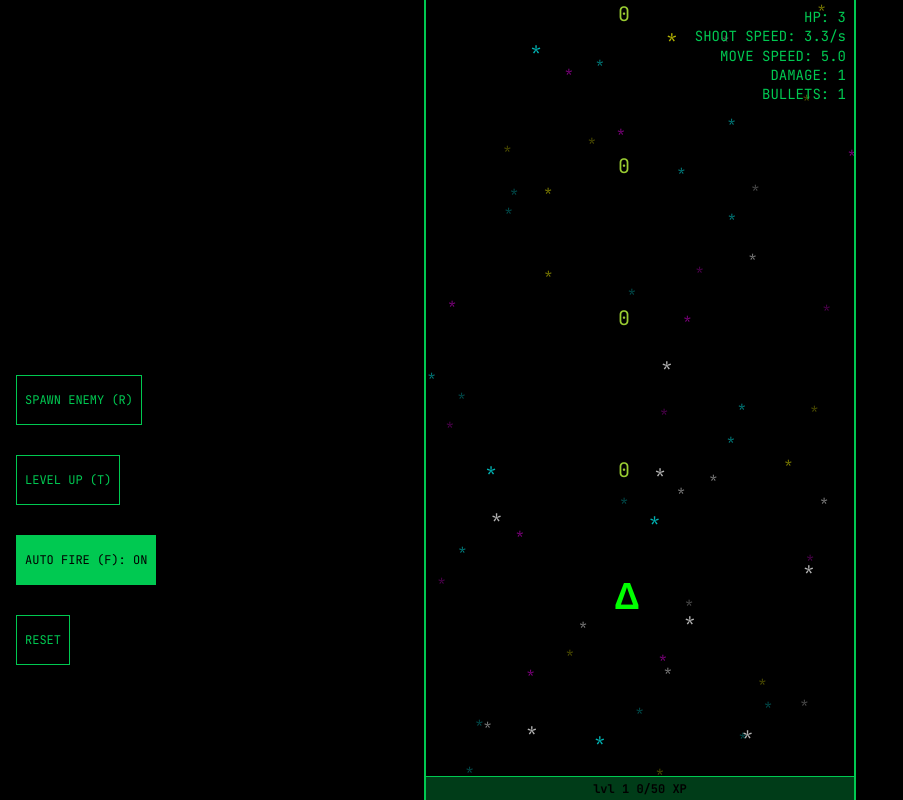
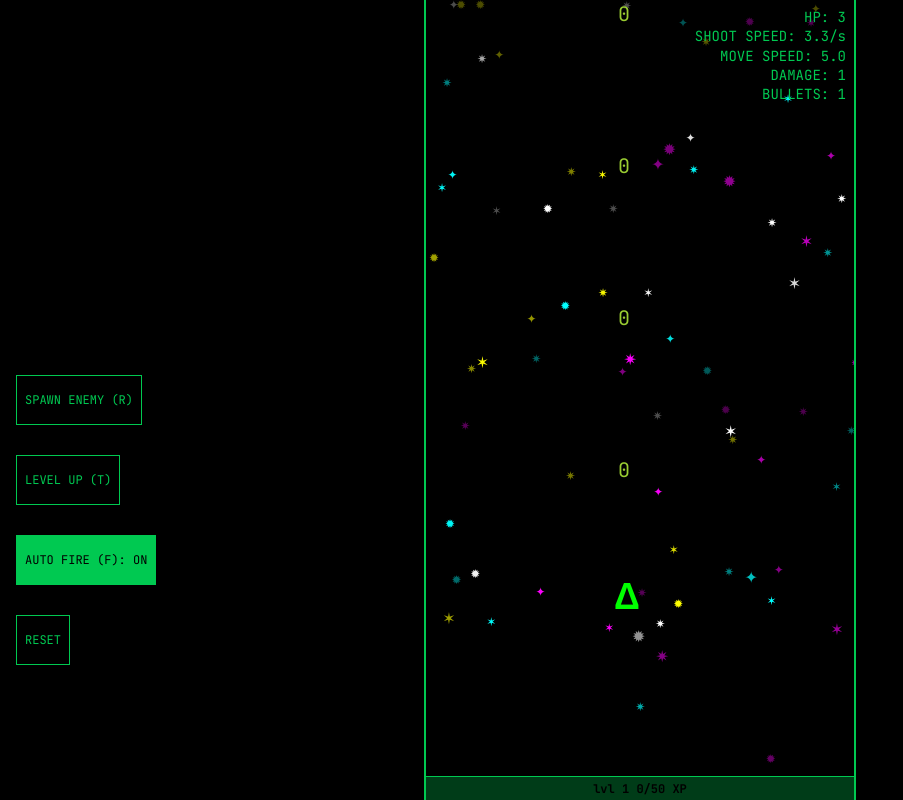
Before and after one commit to v3xZERO/shootemup, a Next.js app: page / in a window 1280 px wide. Both pictures are taken after a click on the button "PLAY". Shown: the whole page, without its empty margins (0-903 px from the left). Built offline with nearby package versions, Linux system fonts and the light colour scheme.

Commit message:
more background

```diff
--- a/src/app/globals.css
+++ b/src/app/globals.css
@@ -27,14 +27,19 @@ body {
   to { transform: translateY(100vh); }
 }
 
+@keyframes twinkle {
+  0%, 100% { opacity: 0.3; }
+  50% { opacity: 1; }
+}
+
 .star-far {
-  animation: fly-down 8s linear infinite;
+  animation: fly-down 12s linear infinite, twinkle 1.5s ease-in-out infinite;
 }
 
 .star-mid {
-  animation: fly-down 5s linear infinite;
+  animation: fly-down 8s linear infinite, twinkle 2s ease-in-out infinite;
 }
 
 .star-near {
-  animation: fly-down 3s linear infinite;
+  animation: fly-down 5s linear infinite, twinkle 2.5s ease-in-out infinite;
 }
--- a/src/presentation/components/StarsBackground.tsx
+++ b/src/presentation/components/StarsBackground.tsx
@@ -2,6 +2,7 @@ import { Star } from "../types";
 
 const generateStars = (count: number, opacity: string, duration: string, fontSize: string): Star[] => {
   const colors = ["white", "cyan", "magenta", "yellow"] as const;
+  const chars = ["✦", "✶", "✷", "✹"] as const;
   return Array.from({ length: count }, (_, i) => ({
     id: i,
     left: `${Math.random() * 100}%`,
@@ -11,6 +12,8 @@ const generateStars = (count: number, opacity: string, duration: string, fontSiz
     color: colors[Math.floor(Math.random() * colors.length)],
     duration,
     fontSize,
+    twinkleDelay: `-${Math.random() * 2}s`,
+    char: chars[Math.floor(Math.random() * chars.length)],
   }));
 };
 
@@ -39,7 +42,7 @@ const StarsBackground = ({ horizontalOffset = 0 }: StarsBackgroundProps) => {
               fontSize: star.fontSize,
             }}
           >
-            *
+            {star.char}
           </span>
         ))}
       </div>
@@ -57,7 +60,7 @@ const StarsBackground = ({ horizontalOffset = 0 }: StarsBackgroundProps) => {
               fontSize: star.fontSize,
             }}
           >
-            *
+            {star.char}
           </span>
         ))}
       </div>
@@ -75,7 +78,7 @@ const StarsBackground = ({ horizontalOffset = 0 }: StarsBackgroundProps) => {
               fontSize: star.fontSize,
             }}
           >
-            *
+            {star.char}
           </span>
         ))}
       </div>
--- a/src/presentation/types.ts
+++ b/src/presentation/types.ts
@@ -32,4 +32,6 @@ export type Star = {
   color: string;
   duration: string;
   fontSize: string;
+  twinkleDelay: string;
+  char: string;
 };
```
